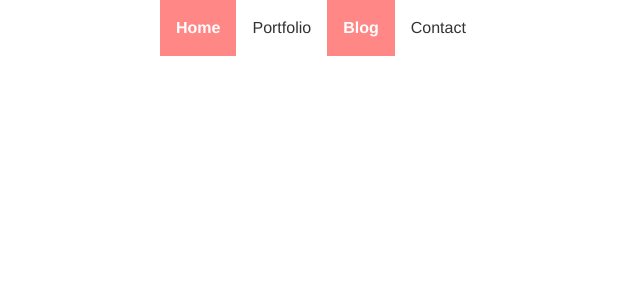
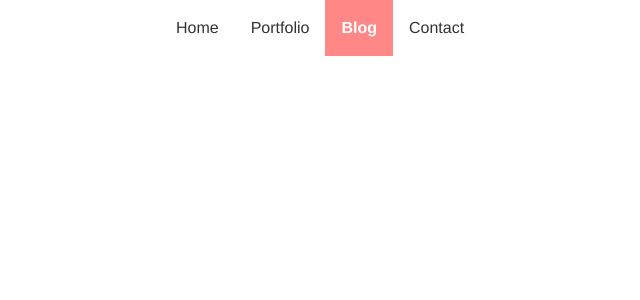
Before and after one commit to smwarsh/stephwarsh1, a React (Create React App) app: page /blog in a window 1280 px wide. Shown: the top 300 px of the page, without its empty margins (0-640 px from the left). Built offline with nearby package versions, Linux system fonts and the light colour scheme.

Commit message:
Add exact=true attribute to Home NavLink so that it won't stay active when on other pages bc they start with /

```diff
--- a/src/components/App/App.js
+++ b/src/components/App/App.js
@@ -14,7 +14,7 @@ function App() {
     <div>
       <Nav className="navbar navbar-expand-md navbar-light bg-light">
         <div className="navbar-nav">
-          <NavLink to="/" className="nav-item" activeClassName="active">Home</NavLink>
+          <NavLink to="/" exact={true} className="nav-item" activeClassName="active">Home</NavLink>
           <NavLink to="/portfolio" className="nav-item" activeClassName="active">Portfolio</NavLink>
           <NavLink to="/blog" className="nav-item" activeClassName="active">Blog</NavLink>
           <NavLink to="/contact" className="nav-item" activeClassName="active">Contact</NavLink>
```
